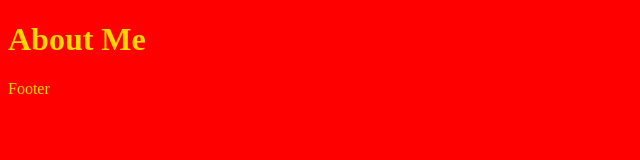
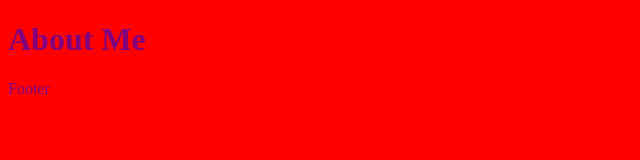
Before and after one commit to Txshaun/uchicago-about-me, a plain HTML site: page index.html in a window 1280 px wide. Shown: the whole page, without its empty margins (0-640 px from the left). Drawn offline with Linux system fonts and the light colour scheme.

Commit message:
changed style - text color to purple

```diff
--- a/assets/css/style.css
+++ b/assets/css/style.css
@@ -1,4 +1,4 @@
 body {
     background-color: #ff0000;
-    color: gold;
+    color: purple;
 }
```
